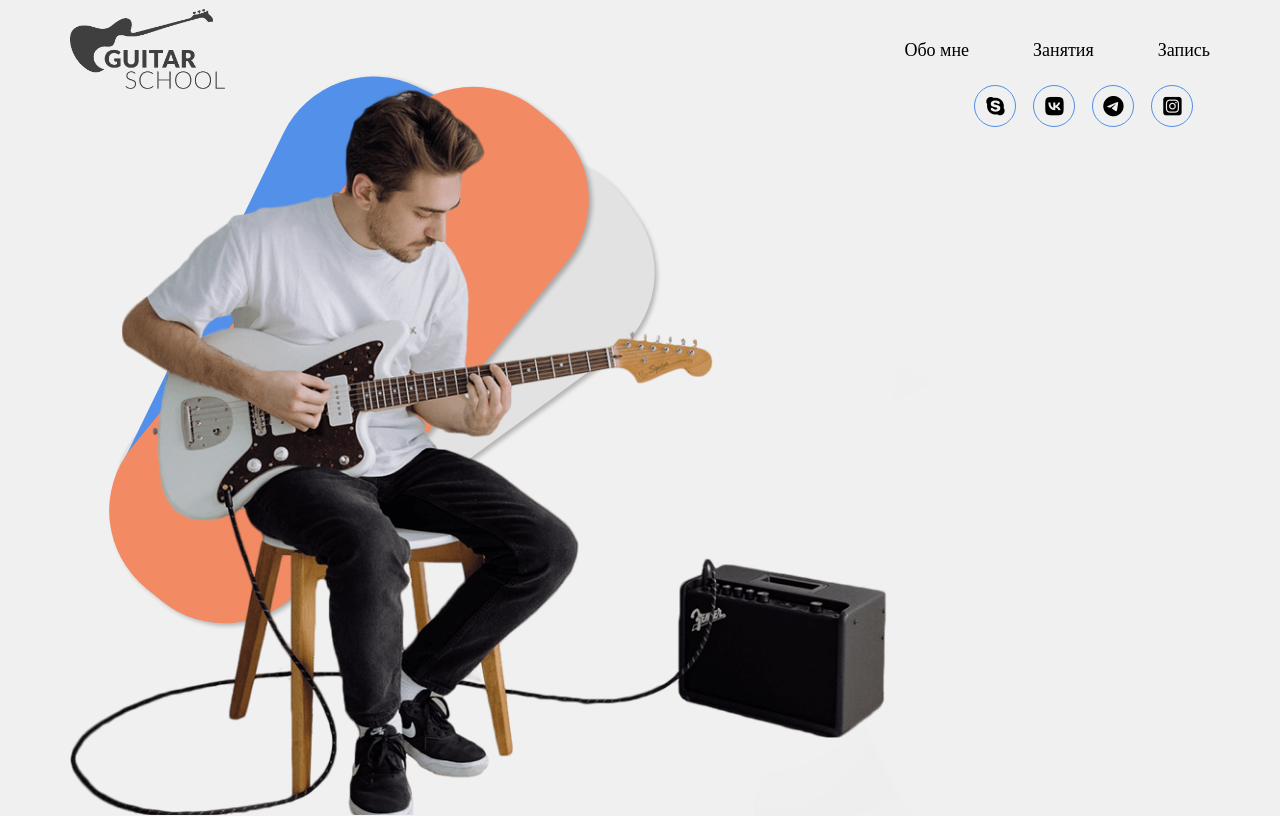
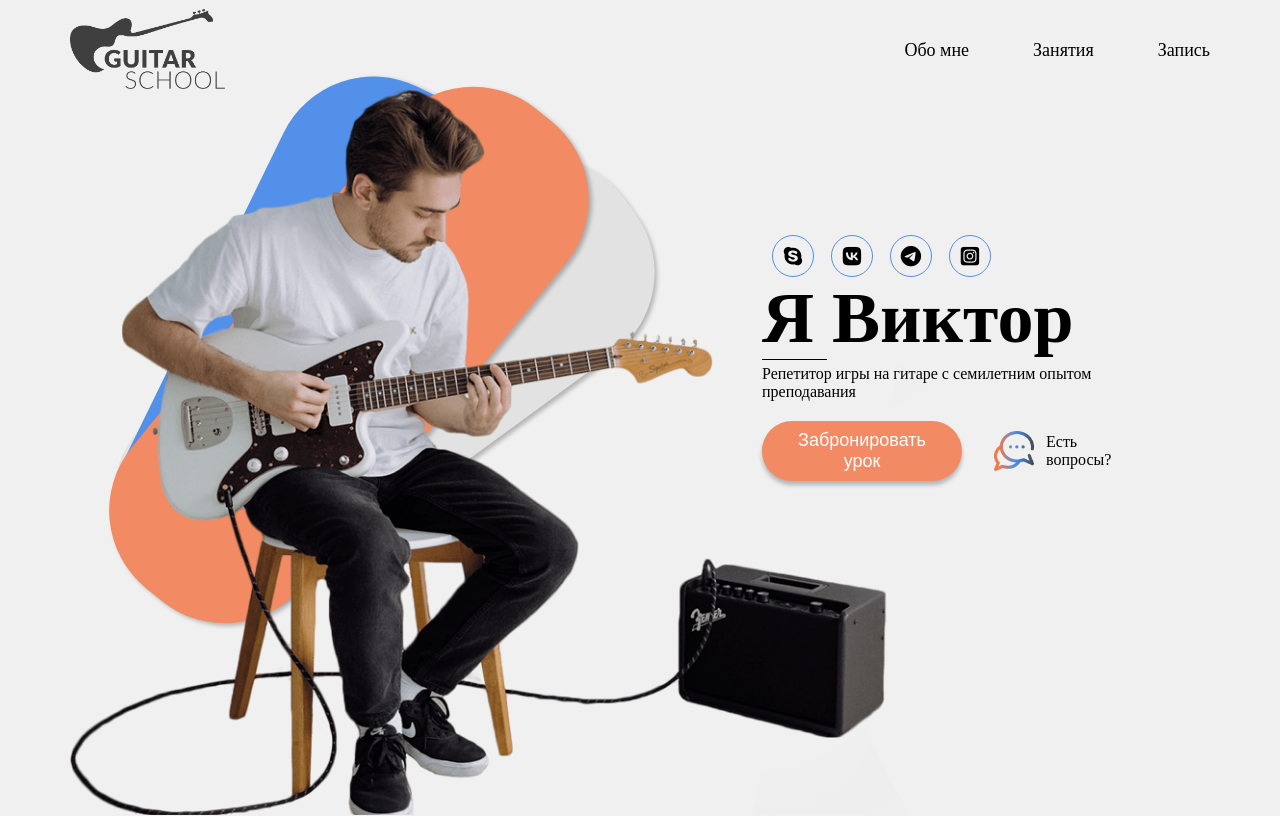
Before and after one commit to B1ackin/Courses_guitar, a website: page index.html in a window 1280 px wide. Drawn offline with Linux system fonts and the light colour scheme.

Commit message:
completed main block

```diff
--- a/css/style.sass
+++ b/css/style.sass
@@ -24,6 +24,7 @@ $color-orange: #f28b64
     align-items: center
   &__content-container
     display: flex
+    position: relative
 
 .nav-menu
   &__list
@@ -75,6 +76,21 @@ $color-orange: #f28b64
     box-shadow: 0px 4px 4px rgba(0,0,0,0.25)
     transform: rotate(-36.15deg)
     z-index: 1
+
+.right-wrapper
+  width: 372px
+  position: absolute
+  top: 150px
+  right: 76px
+  &__icons-box
+    padding-left: 10px
+  &__title
+    margin-bottom: 5px
+  &__text
+    font-size: 16px
+    margin-bottom: 20px
+
+
 .icons
   display: flex
   &__item
@@ -90,3 +106,36 @@ $color-orange: #f28b64
       margin-right: 0px
     i
       font-size: 21px
+
+.title
+  font-size: 72px
+  position: relative
+  &__hr
+    width: 65px
+    position: absolute
+    bottom: 0
+    margin: 0
+    border: none
+    border-top: 1px solid #000
+
+.buttons
+  display: flex
+  &__main-btn
+    margin-right: 32px
+    width: 200px
+    height: 60px
+    background: $color-orange
+    box-shadow: 0 4px 4px rgba(0, 0, 0, 0.25)
+    border-radius: 100px
+    border: none
+    color: #fff
+    font-size: 18px
+  &__icon-btn
+    display: flex
+    align-items: center
+    img
+      margin-right: 12px
+      width: 40px
+      height: 40px
+    &__text
+      font-size: 16px
--- a/index.html
+++ b/index.html
@@ -35,6 +35,18 @@
                     <div class="icons__item"><i class="fa-brands fa-telegram"></i></div>
                     <div class="icons__item"><i class="fa-brands fa-square-instagram"></i></div>
                 </div>
+                <h1 class="right-wrapper__title title">
+                    Я Виктор
+                    <hr class="title__hr">
+                </h1>
+                <p class="right-wrapper__text">Репетитор игры на гитаре с семилетним опытом преподавания</p>
+                <div class="right-wrapper__button buttons">
+                    <button class="buttons__main-btn">Забронировать<br>урок</button>
+                    <div class="right-wrapper__icon-btn buttons__icon-btn">
+                        <img src="img/icon-chat.png" alt="chat">
+                        <p class="buttons__text">Есть<br>вопросы?</p>
+                    </div>
+                </div>
             </div>
         </div>
     </div>
```
Also changed, not shown: css/style.css, img/icon-chat.png (renamed from img/Иконка чата.png), 1 other file.
